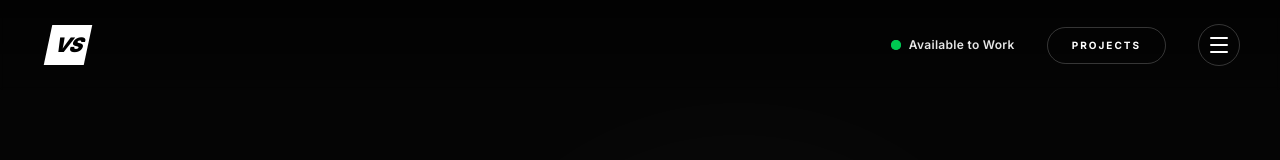
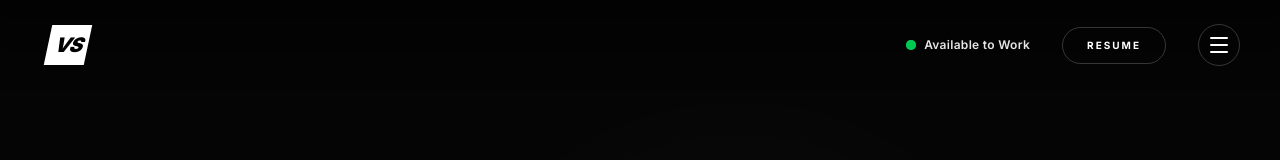
Before and after one commit to vikassax1610/portfolio, a React (Vite) app: page / in a window 1280 px wide. Shown: the top 160 px of the page. Built offline with nearby package versions, Linux system fonts and the light colour scheme.

Commit message:
feat: create responsive Navbar component with branding, resume link, and navigation controls

```diff
--- a/src/components/Navbar.jsx
+++ b/src/components/Navbar.jsx
@@ -27,10 +27,10 @@
           </div>
 
           <Link
-            to="/portfolio"
+            to="https://drive.google.com/file/d/1URffUU9i8N5k7bbqZDbVTk4sJtSGxajE/view?usp=drivesdk"
             className="px-6 py-2.5 font-bold text-[10px] tracking-[0.2em] border border-white/20 rounded-full hover:bg-white hover:text-black transition-all uppercase"
           >
-            Projects
+            Resume
           </Link>
 
           <button
```
